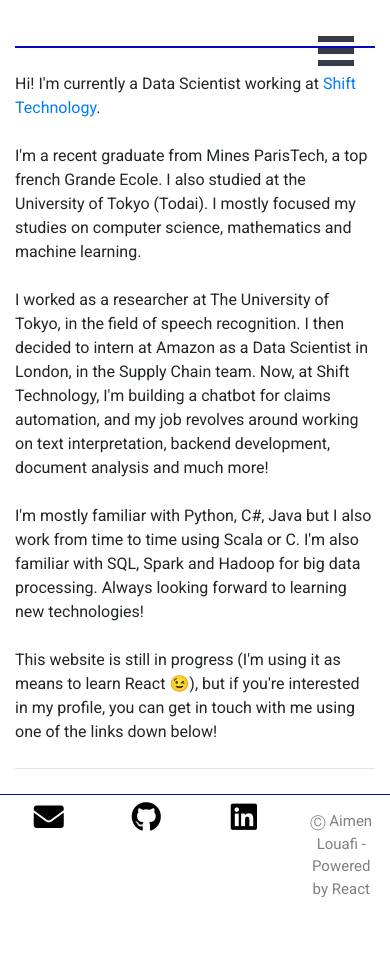
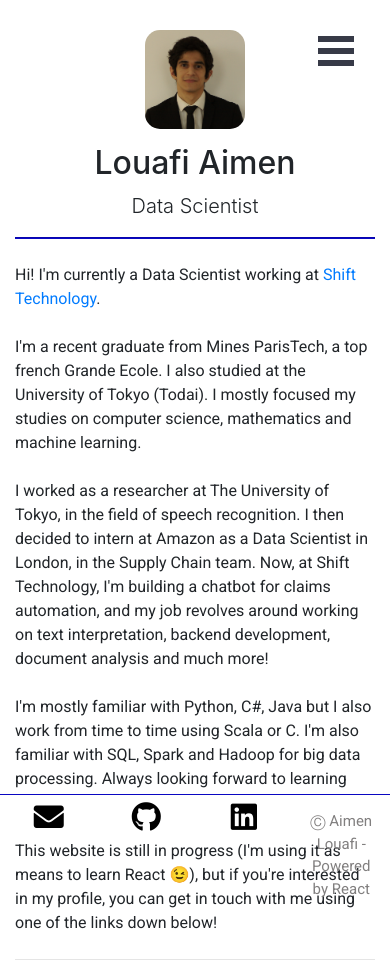
Before and after one commit to 15louafi/15louafi.github.io, a React (Create React App) app: page /#/ in a window 390 px wide. Shown: the top 968 px of the page. Before the commit the page ends 875 px from the top, so only its background shows below. Built offline with nearby package versions, Linux system fonts and the light colour scheme; what webfontloader would draw is missing.

Commit message:
fix avatar in mobile

```diff
--- a/src/PageAbout/PageAbout.css
+++ b/src/PageAbout/PageAbout.css
@@ -46,7 +46,7 @@
 	display:block;
 	margin:auto;
 	border-radius: 15px;
-	margin-bottom:5px;
+	margin-bottom:15px;
 }
 
 
--- a/src/PageAbout/PageAbout.js
+++ b/src/PageAbout/PageAbout.js
@@ -33,6 +33,17 @@ class PageAbout extends Component {
             </div>
             <br></br><br></br>
           </div>
+
+          <div className="d-xs-none d-sm-none"> {/**This is for little screens */}
+
+                <img className="avatarImgSmall"  src={process.env.PUBLIC_URL + '/images/DSC01234.JPG'}></img>
+              <div id="textDiv">
+               <h2 className="text-center">Louafi Aimen</h2>
+                <p className="lead text-center">Data Scientist</p>
+              </div>
+
+          </div>
+
           <ColoredLine color="#0a07c2" />
           <p className="my-4">
           <div className="body">Hi! I'm currently a Data Scientist working at <a target="_blank" href="https://shift-technology.com">Shift Technology</a>.
```
